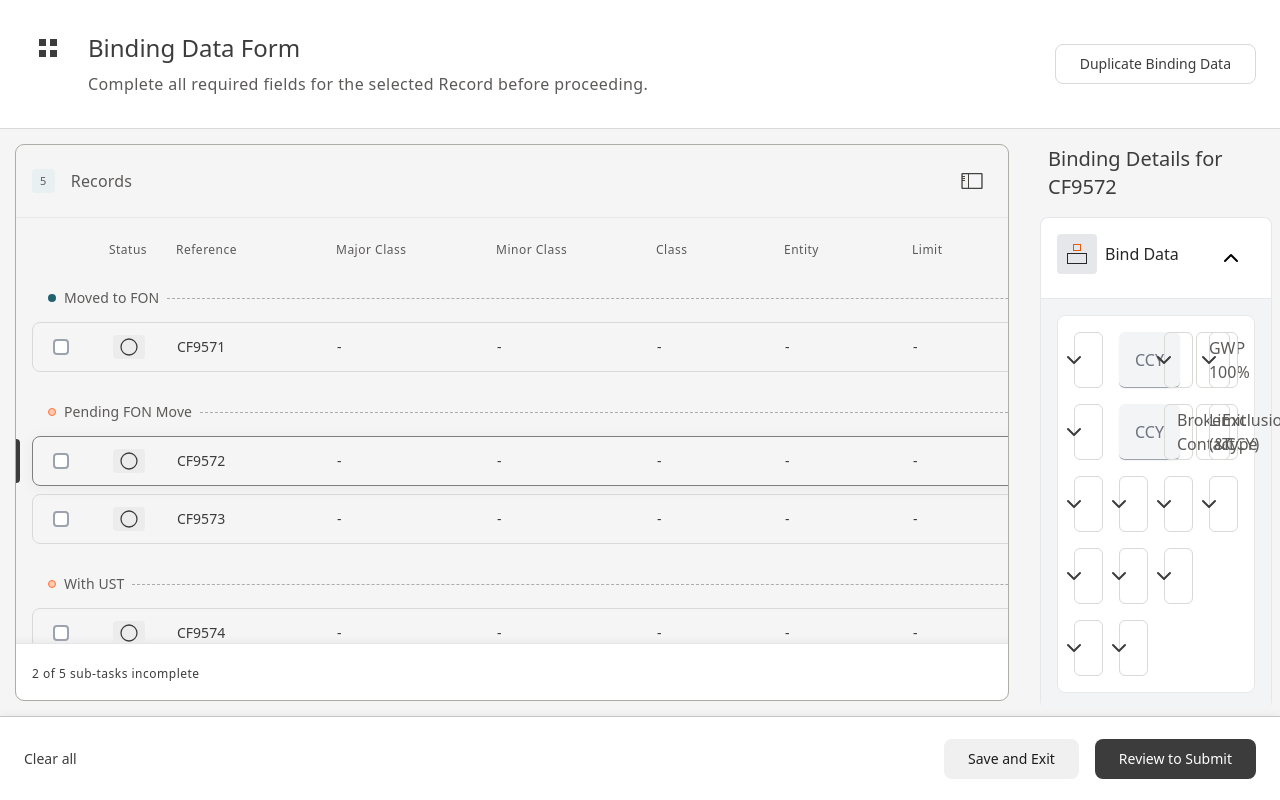
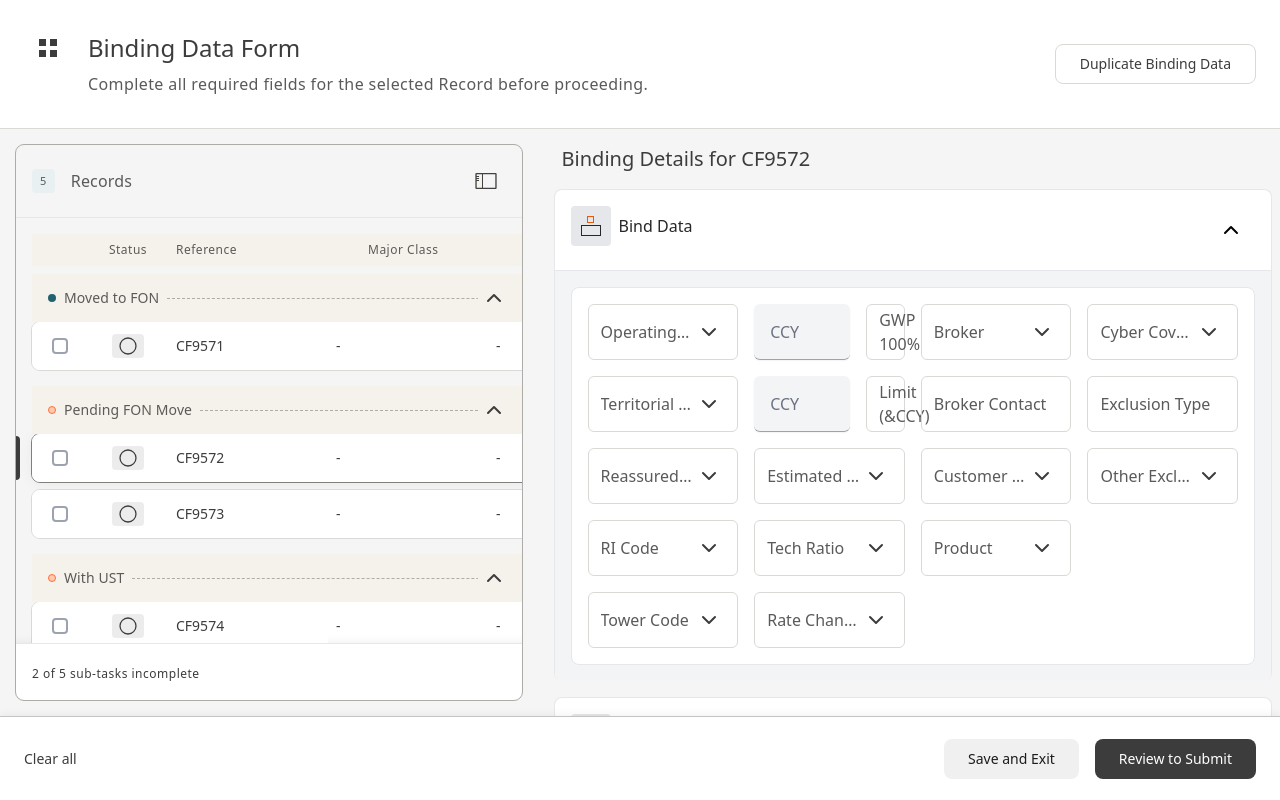
Before and after one commit to KN-MKL/Markel, a React (Create React App) app: page / in a window 1280 px wide. Both pictures are taken after a click on the button 217 px from the left and 181 px from the top of the page. Built offline with nearby package versions, Linux system fonts and the light colour scheme.

Commit message:
Sidebar: refactor to unified RecordItem with sticky white columns and conditional shadow; group headers updated; header uses sticky shadow on scroll

```diff
--- a/src/components/Sidebar.js
+++ b/src/components/Sidebar.js
@@ -37,14 +37,54 @@ const RightChevronIcon = () => (
   </svg>
 );
 
-// --- Row (collapsed) ---
-const CollapsedRecordItem = ({ item, active, onClick }) => {
-  const { ref, code, suffix } = item;
+// --- Combined Record Item (collapsed/expanded) ---
+const RecordItem = ({ item, active, onRecordClick, isExpanded, showStickyShadow }) => {
+  const { id, ref, code, suffix, majorClass, minorClass, class: className, entity, limit, excess, underwriter } = item;
+  const [checked, setChecked] = React.useState(false);
+
+  if (isExpanded) {
+    return (
+      <div className="relative">
+        {active && <div className="absolute top-1/2 -translate-y-1/2 left-[-16px] w-1 h-11 bg-[#3C3C3C] rounded-r-lg z-30" />}
+        <div
+          onClick={() => onRecordClick(id)}
+          className={`w-full bg-white rounded-lg outline outline-1 flex items-stretch cursor-pointer transition-all duration-200 text-sm text-[#3C3C3C] ${
+            active ? 'shadow-[0px_2px_16px_rgba(0,0,0,0.05)] outline-[#807F7B]' : 'outline-[#D9D9D6]'
+          }`}
+          role="button"
+          tabIndex={0}
+        >
+          {/* Sticky Checkbox */}
+          <div className="sticky left-0 flex-shrink-0 w-14 flex items-center justify-center p-4 bg-white rounded-l-lg z-10">
+            <M3Checkbox checked={checked} onChange={(e) => setChecked(e.target.checked)} className="!m-0" compact />
+          </div>
+          {/* Sticky Status */}
+          <div className="sticky left-14 flex-shrink-0 w-20 flex items-center justify-center bg-white z-10">
+            <div className="h-6 p-1 bg-[#ECECEC] rounded flex justify-center items-center"><NotStartedIcon /></div>
+          </div>
+          {/* Sticky Reference */}
+          <div className={`sticky left-[8.5rem] flex-shrink-0 w-40 py-3 px-2 flex items-center truncate bg-white z-10 transition-shadow duration-200 ${showStickyShadow ? 'shadow-[4px_0_5px_-2px_rgba(0,0,0,0.08)]' : ''}`}>
+            <span>{ref || `${code}${suffix ? ` ${suffix}` : ''}`}</span>
+          </div>
+          {/* Scrollable columns */}
+          <div className="flex-shrink-0 w-40 py-3 px-2 flex items-center truncate"><span>{majorClass || '-'}</span></div>
+          <div className="flex-shrink-0 w-40 py-3 px-2 flex items-center truncate"><span>{minorClass || '-'}</span></div>
+          <div className="flex-shrink-0 w-32 py-3 px-2 flex items-center truncate"><span>{className || '-'}</span></div>
+          <div className="flex-shrink-0 w-32 py-3 px-2 flex items-center truncate"><span>{entity || '-'}</span></div>
+          <div className="flex-shrink-0 w-32 py-3 px-2 flex items-center truncate"><span>{limit || '-'}</span></div>
+          <div className="flex-shrink-0 w-32 py-3 px-2 flex items-center truncate"><span>{excess || '-'}</span></div>
+          <div className="flex-shrink-0 w-32 py-3 px-2 flex items-center truncate"><span>{underwriter || '-'}</span></div>
+        </div>
+      </div>
+    );
+  }
+
+  // Collapsed view
   return (
     <div
-      onClick={onClick}
-      className={`relative w-full bg-white rounded-lg border flex items-center cursor-pointer transition-all duration-200 ${
-        active ? 'shadow-[0px_2px_16px_rgba(0,0,0,0.05)] border-[#807F7B]' : 'border-[#D9D9D6]'
+      onClick={() => onRecordClick(id)}
+      className={`relative w-full bg-white rounded-lg outline outline-1 flex items-center cursor-pointer transition-all duration-200 ${
+        active ? 'shadow-[0px_2px_16px_rgba(0,0,0,0.05)] outline-[#807F7B]' : 'outline-[#D9D9D6]'
       }`}
       role="button"
       tabIndex={0}
@@ -54,7 +94,7 @@ const CollapsedRecordItem = ({ item, active, onClick }) => {
         <div className="h-6 p-1 bg-[#ECECEC] rounded flex justify-center items-center"><NotStartedIcon /></div>
       </div>
       <div className="flex-1 self-stretch px-4 py-2 flex flex-col justify-center items-start">
-        <div className="flex justify-start items-center text-[#3C3C3C] text-sm leading-5 tracking-[0.25px]">
+        <div className="flex justify-start items-center text-[#3C3C3C] text-sm font-normal leading-5 tracking-[0.25px]">
           <span>{ref || code}</span>
           {code && <div className="px-1 py-0.5 mx-1 border-b border-[#807F7B]"><span>{code}</span></div>}
           {suffix && <span>{suffix}</span>}
@@ -70,22 +110,11 @@ const CollapsedRecordItem = ({ item, active, onClick }) => {
 };
 
 // --- Header (expanded) ---
-const ExpandedHeader = ({ showEdgeShadow }) => (
-  <div className="sticky top-0 z-20 flex w-full text-xs text-[#5C5A59] font-medium tracking-[0.5px] bg-transparent py-2">
-    {/* 1: Checkbox (transparent bg) */}
-    <div className="sticky left-0 flex-shrink-0 w-14 p-2 bg-transparent z-20"></div>
-    {/* 2: Status (transparent bg) */}
-    <div className="sticky left-14 flex-shrink-0 w-20 flex items-center justify-center bg-transparent z-20">Status</div>
-    {/* 3: Reference (conditional shadow) */}
-    <div
-      className={`sticky flex-shrink-0 w-40 px-2 bg-transparent z-20 ${
-        showEdgeShadow ? 'shadow-[4px_0_5px_-2px_rgba(0,0,0,0.08)]' : ''
-      }`}
-      style={{ left: '8.5rem' }}
-    >
-      Reference
-    </div>
-    {/* Non-sticky columns */}
+const ExpandedHeader = ({ showStickyShadow }) => (
+  <div className="sticky top-0 z-20 flex w-full text-xs text-[#5C5A59] font-medium tracking-[0.5px] bg-[#F4F2EB] py-2">
+    <div className="sticky left-0 flex-shrink-0 w-14 p-2 bg-[#F4F2EB] z-10"></div>
+    <div className="sticky left-14 flex-shrink-0 w-20 flex items-center justify-center bg-[#F4F2EB] z-10">Status</div>
+    <div className={`sticky left-[8.5rem] flex-shrink-0 w-48 px-2 bg-[#F4F2EB] z-10 transition-shadow duration-200 ${showStickyShadow ? 'shadow-[4px_0_5px_-2px_rgba(0,0,0,0.08)]' : ''}`}>Reference</div>
     <div className="flex-shrink-0 w-40 px-2">Major Class</div>
     <div className="flex-shrink-0 w-40 px-2">Minor Class</div>
     <div className="flex-shrink-0 w-32 px-2">Class</div>
@@ -119,14 +148,16 @@ const ExpandedRecordRow = ({ item, active, onClick, showEdgeShadow }) => {
         <div className="sticky left-14 z-10 flex-shrink-0 w-20 flex items-center justify-center bg-transparent">
           <div className="h-6 p-1 bg-[#ECECEC] rounded flex justify-center items-center"><NotStartedIcon /></div>
         </div>
-        {/* 3: Reference (conditional shadow) */}
-        <div
-          className={`sticky z-20 flex-shrink-0 w-40 py-3 px-2 flex items-center bg-transparent truncate ${
-            showEdgeShadow ? 'shadow-[4px_0_5px_-2px_rgba(0,0,0,0.08)]' : ''
-          }`}
-          style={{ left: '8.5rem' }}
-        >
-          <span>{ref || `${code} ${suffix || ''}`}</span>
+        {/* 3: Reference (conditional shadow, transparent bg) */}
+        <div className="sticky z-30 flex-shrink-0 w-48 py-3 px-2 flex items-center bg-transparent truncate relative" style={{ left: '8.5rem' }}>
+          <span>{ref || `${code}${suffix ? ` ${suffix}` : ''}`}</span>
+          {showEdgeShadow && (
+            <>
+              {/* Left-side mask stretching to the sidebar's left edge */}
+              <div className="absolute top-0 bottom-0 left-[-100vw] right-full bg-[#F5F5F5] pointer-events-none z-30" />
+              <div className="absolute right-0 top-0 bottom-0 w-3 pointer-events-none z-30" style={{ boxShadow: 'inset -10px 0 8px -8px rgba(0,0,0,0.12)' }} />
+            </>
+          )}
         </div>
         {/* Non-sticky columns */}
         <div className="flex-shrink-0 w-40 py-3 px-2 flex items-center truncate"><span>-</span></div>
@@ -141,33 +172,34 @@ const ExpandedRecordRow = ({ item, active, onClick, showEdgeShadow }) => {
   );
 };
 
-const RecordGroup = ({ title, color, isPending, items, activeRecordId, onRecordClick, isExpanded, showEdgeShadow }) => {
+const RecordGroup = ({ title, color, isPending, items, activeRecordId, onRecordClick, isExpanded, showStickyShadow }) => {
   const [isOpen, setIsOpen] = React.useState(true);
   return (
     <div>
-      <div className="sticky top-[36px] z-10 bg-transparent py-2">
-        <div className="flex items-center w-full overflow-hidden">
-          <div className="sticky left-0 flex items-center gap-2 pl-4 bg-transparent z-10 flex-shrink-0">
+      <div className="sticky top-[36px] z-10 bg-[#F4F2EB] py-2">
+        <div className="flex items-center w-full">
+          <div className="sticky left-0 flex items-center gap-2 pl-4 bg-[#F4F2EB] z-10 flex-shrink-0">
             <div className={`w-2 h-2 rounded-full ${isPending ? 'border border-[#FF7133]' : ''}`} style={{ backgroundColor: color }} />
             <span className="text-[#5C5A59] text-sm font-medium leading-5 tracking-[0.1px]">{title}</span>
           </div>
           <div className="flex-1 min-w-0 border-b border-dashed border-[#ADACA7] mx-2" />
-          <button onClick={() => setIsOpen(!isOpen)} className="sticky right-0 p-1 bg-transparent z-10 pr-4">
+          <button onClick={() => setIsOpen(!isOpen)} className="sticky right-0 p-1 bg-[#F4F2EB] z-10 pr-4">
             {isOpen ? <ChevronUpIcon /> : <ChevronDownIcon />}
           </button>
         </div>
       </div>
       {isOpen && (
         <div className="flex flex-col gap-2">
-          {items.map((item) => {
-            const active = String(item.id) === String(activeRecordId);
-            const onClick = () => onRecordClick(item.id);
-            return isExpanded ? (
-              <ExpandedRecordRow key={item.id} item={item} active={active} onClick={onClick} showEdgeShadow={showEdgeShadow} />
-            ) : (
-              <CollapsedRecordItem key={item.id} item={item} active={active} onClick={onClick} />
-            );
-          })}
+          {items.map((item) => (
+            <RecordItem
+              key={item.id}
+              item={item}
+              active={String(item.id) === String(activeRecordId)}
+              onRecordClick={onRecordClick}
+              isExpanded={isExpanded}
+              showStickyShadow={showStickyShadow}
+            />
+          ))}
         </div>
       )}
     </div>
@@ -187,8 +219,8 @@ const Sidebar = ({ activeRecord, setActiveRecord, recordData, className = '' })
   const totalRecords = list.reduce((sum, g) => sum + g.items.length, 0);
 
   const [isExpanded, setIsExpanded] = React.useState(false);
-  // Keep Gemini layout behavior: discrete 269px ↔ 1024px toggle
-  const expandedWidth = isExpanded ? '1024px' : '269px';
+  // Responsive expanded width: never smaller than 360px, prefer ~42vw, cap at 1024px
+  const expandedWidth = 'clamp(360px, 42vw, 1024px)';
   const verticalScrollRef = React.useRef(null);
   const [showTopShadow, setShowTopShadow] = React.useState(false);
   const [showBottomShadow, setShowBottomShadow] = React.useState(true);
@@ -209,14 +241,14 @@ const Sidebar = ({ activeRecord, setActiveRecord, recordData, className = '' })
     return () => v.removeEventListener('scroll', handleVerticalScroll);
   }, [isExpanded]);
 
-  // Track horizontal scrolling to show sticky reference shadow only when scrolled
+  // Track horizontal scrolling to toggle sticky shadow
   const horizontalScrollRef = React.useRef(null);
-  const [showEdgeShadow, setShowEdgeShadow] = React.useState(false);
+  const [showStickyShadow, setShowStickyShadow] = React.useState(false);
 
   React.useEffect(() => {
     const h = horizontalScrollRef.current;
     if (!h) return;
-    const onScroll = () => setShowEdgeShadow(h.scrollLeft > 0);
+    const onScroll = () => setShowStickyShadow(h.scrollLeft > 2);
     h.addEventListener('scroll', onScroll);
     onScroll();
     return () => h.removeEventListener('scroll', onScroll);
@@ -225,7 +257,7 @@ const Sidebar = ({ activeRecord, setActiveRecord, recordData, className = '' })
     return (
     <aside
       className={`flex flex-col self-stretch p-4 flex-none transition-all duration-300 ease-in-out ${className}`}
-      style={{ width: expandedWidth }}
+      style={{ width: isExpanded ? expandedWidth : '269px' }}
     >
       <div className={`flex h-full w-full flex-col justify-between overflow-hidden rounded-lg outline outline-[0.5px] outline-[#ADACA7] bg-transparent`}>
         {/* Header */}
@@ -245,17 +277,10 @@ const Sidebar = ({ activeRecord, setActiveRecord, recordData, className = '' })
             {isExpanded ? (
               <div ref={horizontalScrollRef} className="overflow-x-auto custom-scrollbar-x">
                 <div className="p-4 inline-block min-w-full">
-                  <ExpandedHeader showEdgeShadow={showEdgeShadow} />
+                  <ExpandedHeader showStickyShadow={showStickyShadow} />
                   <div className="flex flex-col gap-4 mt-2">
                     {list.map(group => (
-                      <RecordGroup
-                        key={group.key}
-                        {...group}
-                        activeRecordId={activeRecord}
-                        onRecordClick={setActiveRecord}
-                        isExpanded={isExpanded}
-                        showEdgeShadow={showEdgeShadow}
-                      />
+                      <RecordGroup key={group.key} {...group} activeRecordId={activeRecord} onRecordClick={setActiveRecord} isExpanded={isExpanded} showStickyShadow={showStickyShadow} />
                     ))}
                   </div>
                 </div>
@@ -273,7 +298,7 @@ const Sidebar = ({ activeRecord, setActiveRecord, recordData, className = '' })
                     </div>
                     <div className="flex flex-col gap-2">
                       {group.items.map(item => (
-                        <CollapsedRecordItem key={item.id} item={item} active={String(item.id) === String(activeRecord)} onClick={() => setActiveRecord(item.id)} />
+                        <RecordItem key={item.id} item={item} active={String(item.id) === String(activeRecord)} onRecordClick={setActiveRecord} isExpanded={false} />
                       ))}
                     </div>
                 </div>
```
Lines whose indentation alone changed are shown as unchanged.
